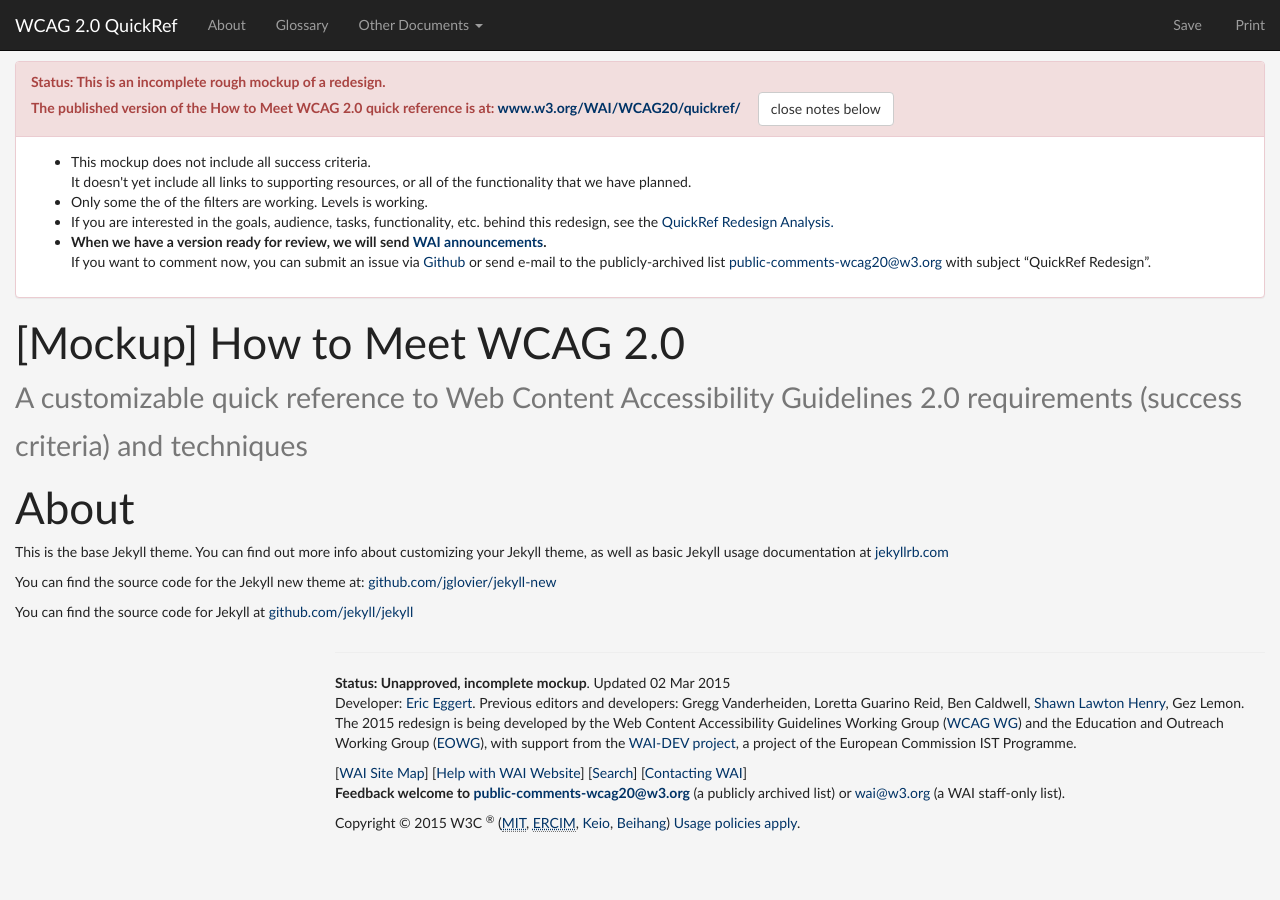
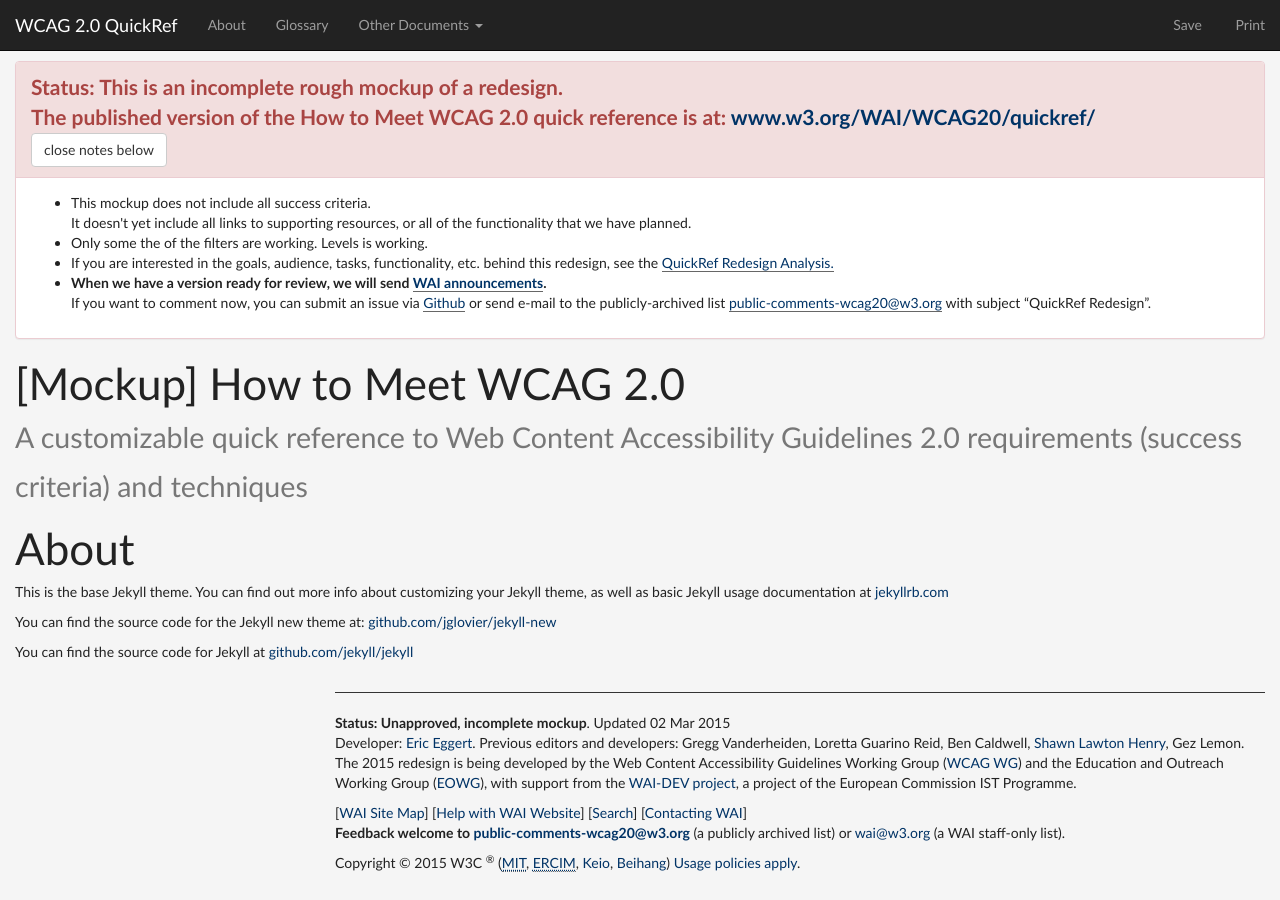
Before and after one commit to w3c/wai-wcag-quickref, a Jekyll site: the page built from about.md, in a window 1280 px wide. Built offline with Jekyll 4.4.1, drawn with Linux system fonts in a browser that asks for light colours.

Commit message:
Change CSS

```diff
--- a/_sass/bootstrap/_variables.scss
+++ b/_sass/bootstrap/_variables.scss
@@ -859,4 +859,4 @@
 //** Width of horizontal description list titles
 $dl-horizontal-offset:        $component-offset-horizontal !default;
 //** Horizontal line color.
-$hr-border:                   $gray-lighter !default;
+$hr-border:                   $gray-dark !default;
--- a/css/styles.scss
+++ b/css/styles.scss
@@ -19,6 +19,14 @@
   a {
     border-bottom: 1px solid #666;
   }
+}
+
+#devnotes a{
+  border-bottom: 1px solid #666;
+}
+
+.devnoteheading {
+  font-size: 1.5em;
 }
 
 h5 {
```
